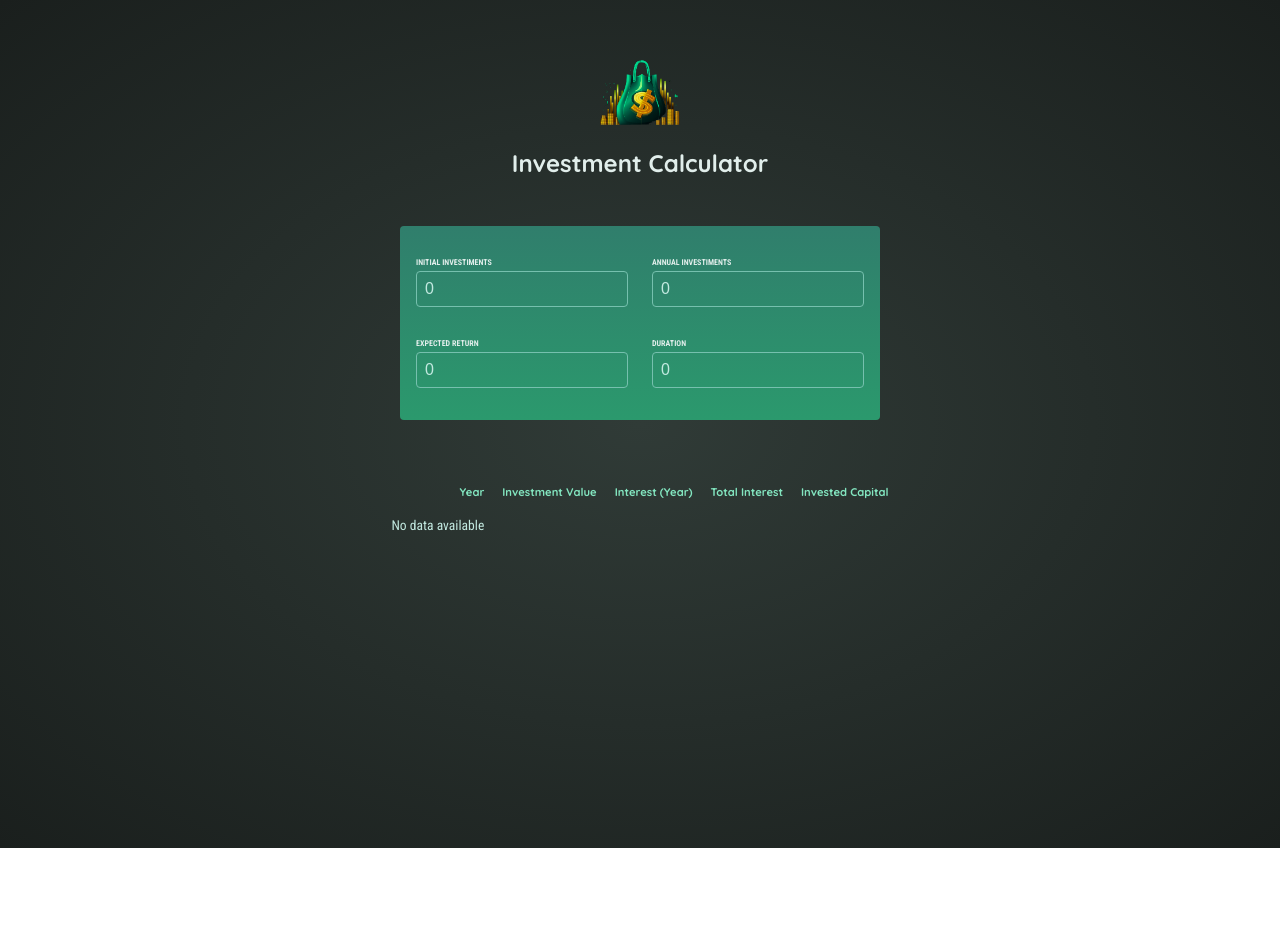
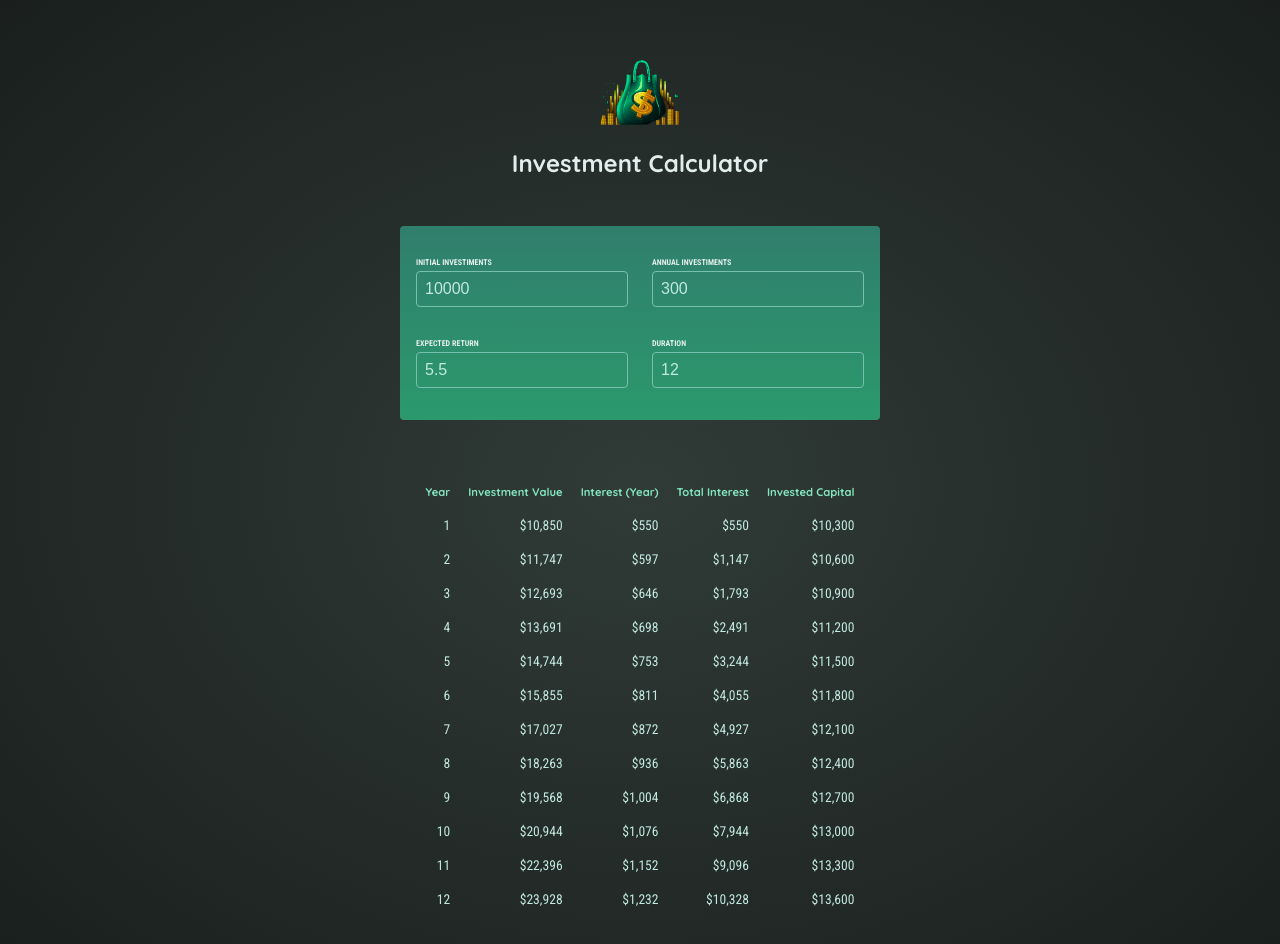
Before and after one commit to LucaCavatassi/revenue-project-training, a React (Vite) app: page / in a window 1280 px wide. Shown: the top 944 px of the page. Before the commit the page ends 848 px from the top, so only its background shows below. Built offline with nearby package versions, Linux system fonts and the light colour scheme.

Commit message:
feat: now results display correctly

```diff
--- a/src/components/InputBox.jsx
+++ b/src/components/InputBox.jsx
@@ -7,10 +7,10 @@ export default function InputBox({sendDataToParent}) {
     // const [duration, setDuration] = useState();
 
     const [formInputs, setFormInputs] = useState({
-        initialInvestment: 0,
-        annualInvestment: 0,
-        expectedReturn: 0,
-        duration: 0
+        initialInvestment: 10000,
+        annualInvestment: 300,
+        expectedReturn: 5.5,
+        duration: 12
     });
 
     // console.log(formInputs);
@@ -19,7 +19,7 @@ export default function InputBox({sendDataToParent}) {
         const { id, value } = e.target;
         setFormInputs((prevFormInputs) => ({
             ...prevFormInputs,
-            [id]: value
+            [id]: +value
         }));
     };
 
@@ -32,21 +32,21 @@ export default function InputBox({sendDataToParent}) {
             <div className="input-group">
                 <p>
                     <label htmlFor="initialInvestment">Initial Investiments</label>
-                    <input type="number" placeholder="0" id="initialInvestment" value={formInputs.initialInvestment} onChange={handleInput} />
+                    <input type="number" placeholder="0" id="initialInvestment" value={formInputs.initialInvestment} onChange={handleInput} required />
                 </p>
                 <p>
                     <label htmlFor="annualInvestment">Annual Investiments</label>
-                    <input type="number" placeholder="0" id="annualInvestment" value={formInputs.annualInvestment} onChange={handleInput} />
+                    <input type="number" placeholder="0" id="annualInvestment" value={formInputs.annualInvestment} onChange={handleInput} required />
                 </p>
             </div>
             <div className="input-group">
                 <p>
                     <label htmlFor="expectedReturn">Expected Return</label>
-                    <input type="number" placeholder="0" id="expectedReturn" value={formInputs.expectedReturn} onChange={handleInput} />
+                    <input type="number" placeholder="0" id="expectedReturn" value={formInputs.expectedReturn} onChange={handleInput} required />
                 </p>
                 <p>
                     <label htmlFor="duration">Duration</label>
-                    <input type="number" placeholder="0" id="duration" value={formInputs.duration} onChange={handleInput} />
+                    <input type="number" placeholder="0" id="duration" value={formInputs.duration} onChange={handleInput} required />
                 </p>
             </div>
         </div>
--- a/src/components/Results.jsx
+++ b/src/components/Results.jsx
@@ -4,16 +4,19 @@ import { calculateInvestmentResults, formatter } from "../util/investment.js";
 export default function Results({ inputData }) {
 // Ensure calculatedResults is initialized as an empty array
 const [calculatedResults, setCalculatedResults] = useState([]);
+const [initialInvestment, setInitialInvestment] = useState(0)
 
 useEffect(() => {
     if (inputData) {
-    const result = calculateInvestmentResults(inputData); // Call utility function
-    // Set calculatedResults, ensuring it's an array or empty array as fallback
+    const result = calculateInvestmentResults(inputData);
+    const initialInv = result[0].valueEndOfYear - result[0].interest - result[0].annualInvestment
+
+    setInitialInvestment(initialInv)
     setCalculatedResults(result);
     }
 }, [inputData]);
 
-// console.log(calculatedResults);
+
 
 
 return (
@@ -29,20 +32,22 @@ return (
         </tr>
         </thead>
         <tbody>
-        {calculatedResults && calculatedResults.length > 0 ? (
-            calculatedResults.map((item, index) => (
-            <tr key={index}>
-                <td>{item.year}</td>
-                <td>{item.interest}</td>
-                <td>{formatter.format(item.valueEndOfTheYear)}</td>
-                <td>{formatter.format(item.annualInvestment)}</td>
-            </tr>
-            ))
-        ) : (
-            <tr>
-            <td>No data available</td>
-            </tr>
-        )}
+        {calculatedResults.map((item) => {
+
+            const totalInterest = item.valueEndOfYear - item.annualInvestment * item.year - initialInvestment;
+            const totalAmountInveste = item.valueEndOfYear - totalInterest
+
+            return (
+                <tr key={item.year}>
+                    <td>{item.year}</td>
+                    <td>{formatter.format(item.valueEndOfYear)}</td>
+                    <td>{formatter.format(item.interest)}</td>
+                    <td>{formatter.format(totalInterest)}</td>
+                    <td>{formatter.format(totalAmountInveste)}</td>
+                </tr>
+            )
+        })}
+
         </tbody>
     </table>
     </div>
--- a/src/util/investment.js
+++ b/src/util/investment.js
@@ -10,6 +10,8 @@ export function calculateInvestmentResults({
   expectedReturn,
   duration,
 }) {
+
+
   const annualData = [];
   let investmentValue = initialInvestment;
 
@@ -24,7 +26,6 @@ export function calculateInvestmentResults({
     });
   }
 
-  console.log(annualData);
   return annualData;
 
 }
```
